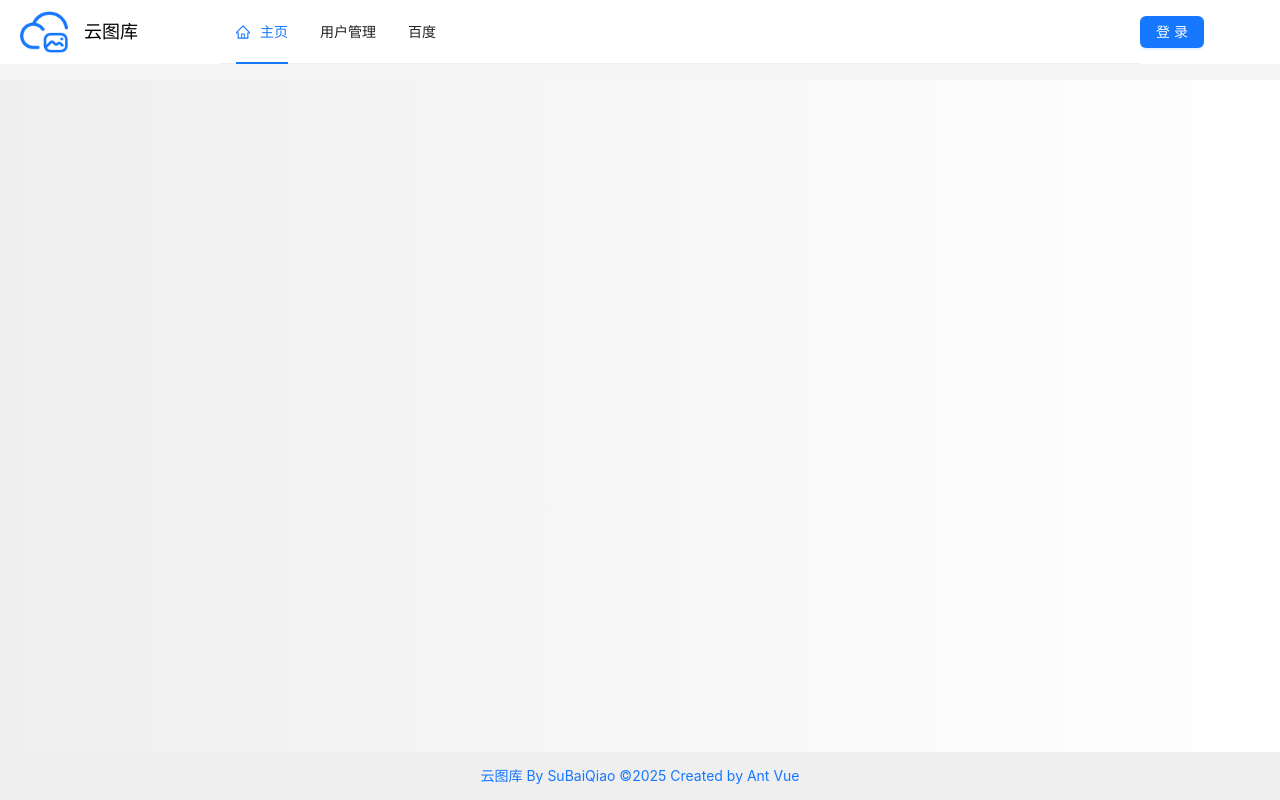
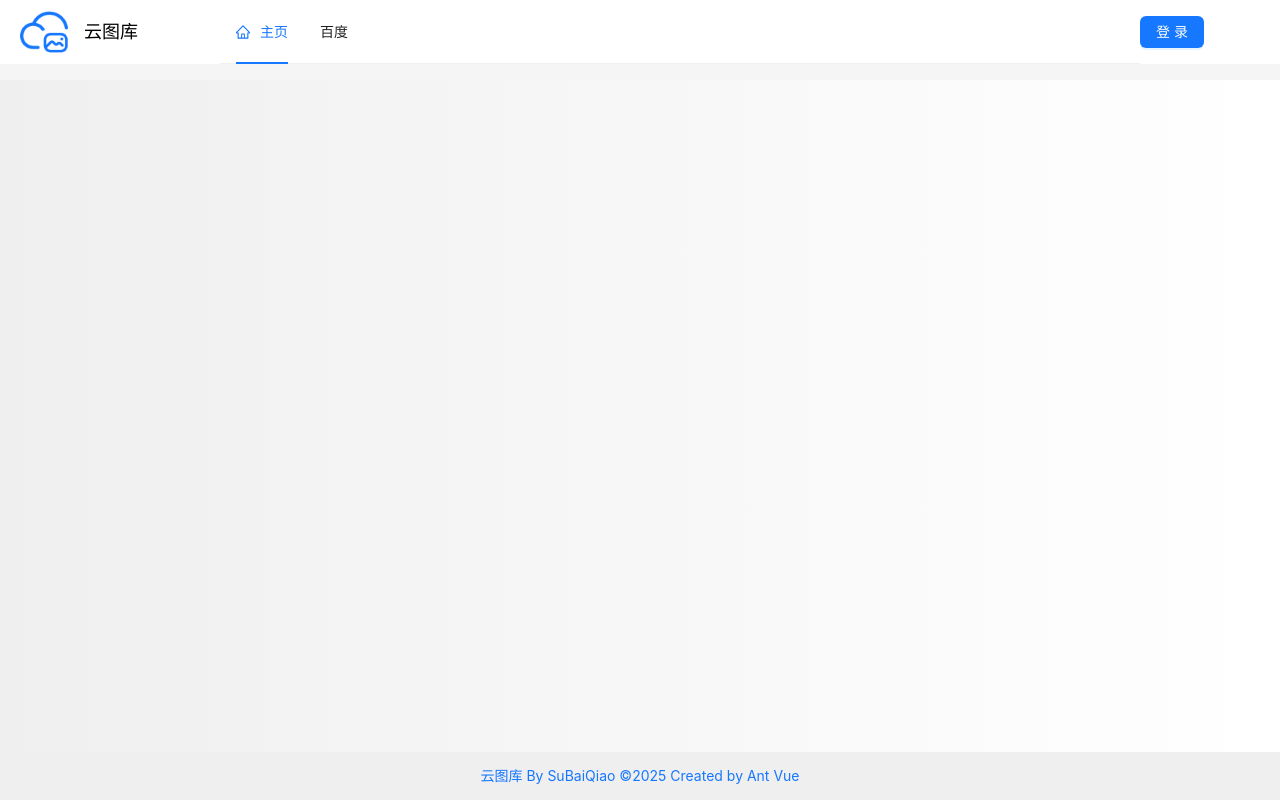
Before and after one commit to SuBaiQiao/yu-picture-frontend, a Vue app: page / in a window 1280 px wide. Built offline with nearby package versions, Linux system fonts and the light colour scheme; no server answers.

Commit message:
1、菜单权限控制

```diff
--- a/src/components/GlobalHeader.vue
+++ b/src/components/GlobalHeader.vue
@@ -43,7 +43,7 @@
   </div>
 </template>
 <script lang="ts" setup>
-import { h, ref, onBeforeMount } from 'vue'
+import { h, ref, onBeforeMount, computed } from 'vue'
 import { HomeOutlined, LoginOutlined } from '@ant-design/icons-vue'
 import { MenuProps, message } from 'ant-design-vue'
 import { useRouter } from 'vue-router'
@@ -51,7 +51,7 @@ import { useLoginUserStore } from '@/stores/useLoginUserStore.ts'
 import { userLogoutUsingPost } from '@/api/userController.ts'
 const loginUserStore = useLoginUserStore()
 const current = ref<string[]>(['/'])
-const items = ref<MenuProps['items']>([
+const originItems = ref<MenuProps['items']>([
   {
     key: '/',
     icon: () => h(HomeOutlined),
@@ -69,6 +69,29 @@ const items = ref<MenuProps['items']>([
     title: '百度',
   },
 ])
+
+/**
+ * 菜单过滤器
+ * @param menus
+ */
+const filterMenus = (menus = [] as MenuProps['items']) => {
+  return menus?.filter((menu) => {
+    if (menu?.key?.startsWith('/admin')) {
+      const loginUser = loginUserStore.loginUser
+      if (!loginUser || loginUser.userRole !== 'admin') {
+        return false
+      }
+    }
+    return true
+  })
+}
+/**
+ * 展示的菜单
+ */
+const items = computed(() => {
+  return filterMenus(originItems.value)
+})
+
 const router = useRouter()
 
 const doMenuClick = ({ key }: any) => {
```
